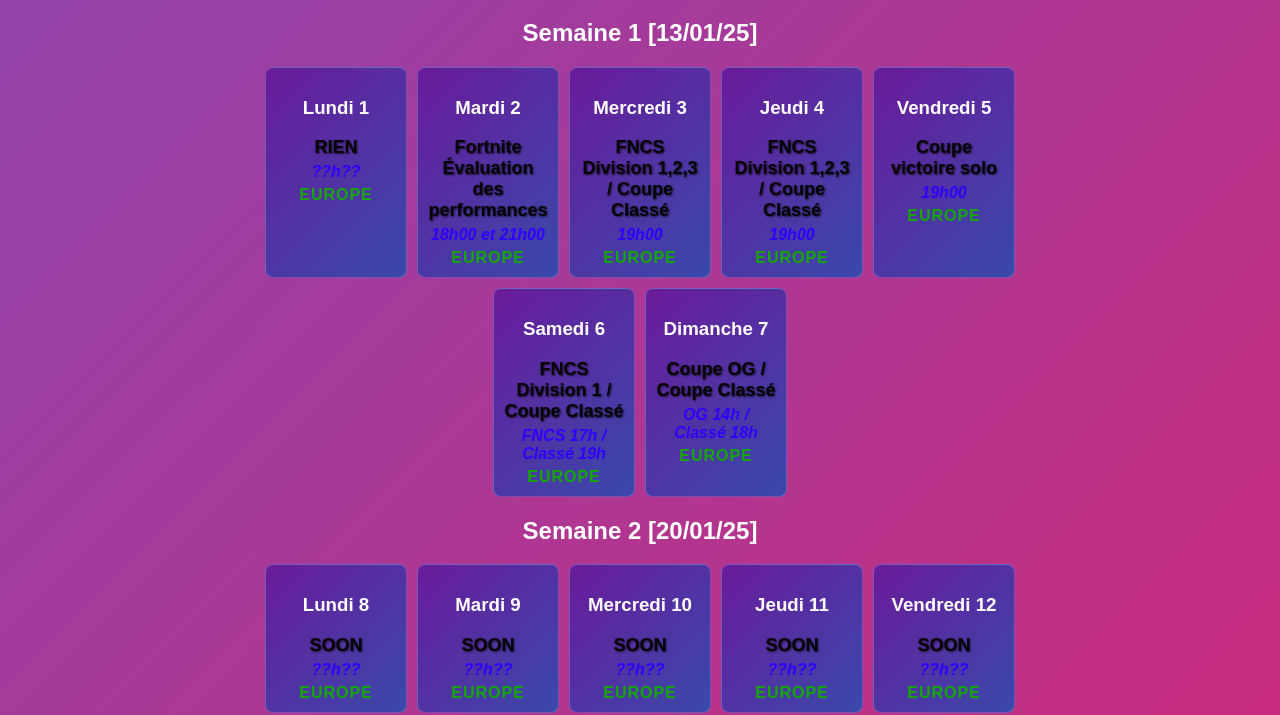
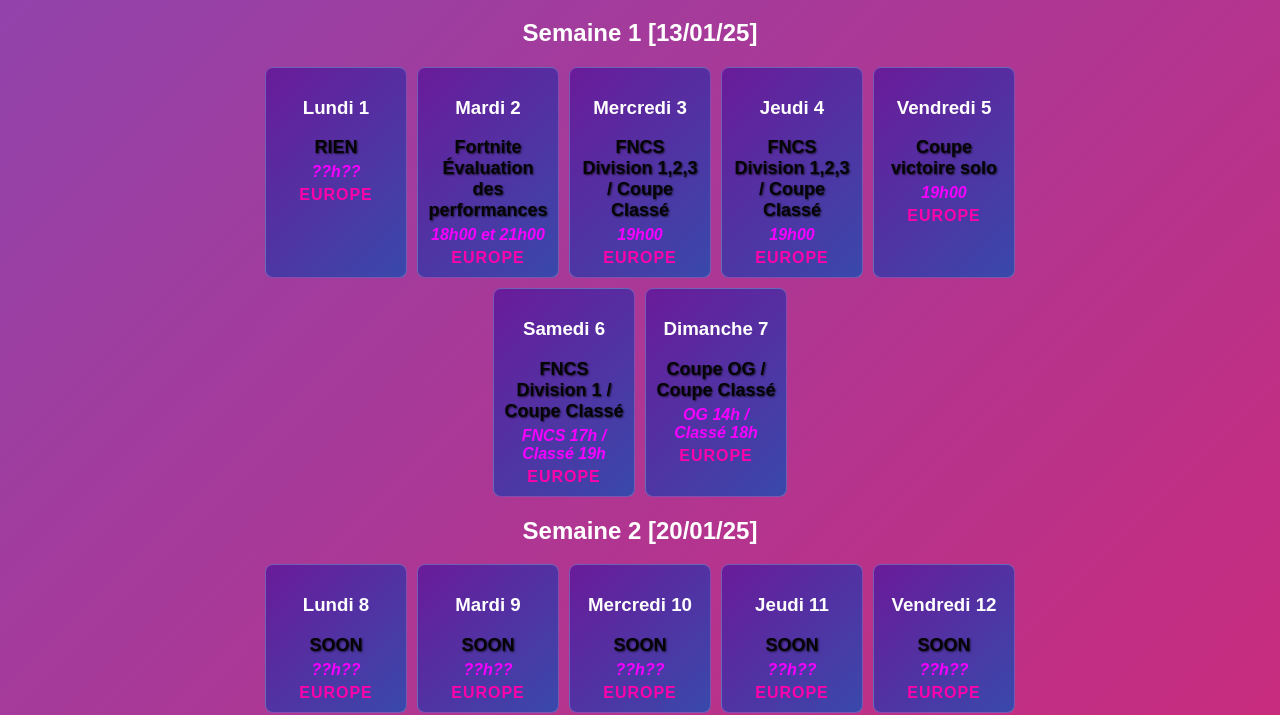
Before and after one commit to Fritix8477/ZSK-eSport, a plain HTML site: page calendrier/calendrier.html in a window 1280 px wide. Shown: the part 125-840 px from the top of the page. Drawn offline with Linux system fonts and the light colour scheme.

Commit message:
Update V1.1.3

```diff
--- a/calendrier/calendrier.css
+++ b/calendrier/calendrier.css
@@ -92,20 +92,20 @@ footer {
 }
 
 .status.completed {
-    color: #050505; /* Blanc pour un bon contraste */
+    color: #050505;
     font-weight: bold; /* Texte en gras */
     font-size: 18px; /* Taille de police augmentée */
     text-shadow: 1px 1px 2px rgba(0, 0, 0, 0.7); /* Ajout d'une ombre pour plus de contraste */
 }
 
 .heure {
-    color: #2f00ff; /* Jaune doré pour une bonne visibilité */
+    color: #f700ff;
     font-style: italic;
     font-weight: bold; /* Texte en gras */
 }
 
 .region {
-    color: #14a800; /* Bleu clair pastel */
+    color: #ff00aa;
     text-transform: uppercase;
     letter-spacing: 1px; /* Espacement entre les lettres */
     font-weight: bold; /* Texte en gras */
```
